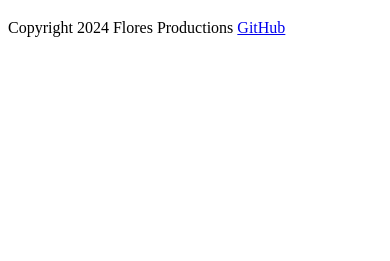
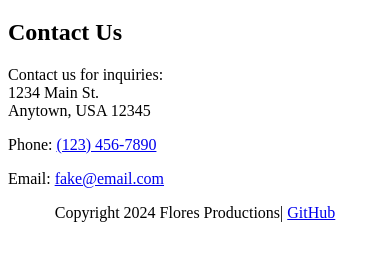
Before and after one commit to flores-97/Mod3-Assignment-Online-Store, a plain HTML site: page contact.html in a window 390 px wide. Shown: the part 131-392 px from the top of the page. Drawn offline with Linux system fonts and the light colour scheme.

Commit message:
Created contact page. linked phone and email

```diff
--- a/contact.html
+++ b/contact.html
@@ -16,15 +16,26 @@
              <li><a href="Contacts.html" target="_blank">Contact Us</a></li>
          </ul>
         </nav>
-     <h1>Victor's Gift Shop</h1>
+        <h1>Victor's Gift Shop</h1>
      </header>
 
      <main>
+        <div>
+            <h2>Contact Us</h2>
+            <p>Contact us for inquiries:
+            <br>
+            1234 Main St.
+            <br>
+            Anytown, USA 12345
+            </p>
+            <p>Phone: <a href="tel1234567890">(123) 456-7890</a></p>
+            <p>Email: <a href="mailto: fake@email.com">fake@email.com</a></p>
+        </div>
 
      </main>
 
      <footer>
-        Copyright 2024 Flores Productions
+        Copyright 2024 Flores Productions|
         <a href="https://github.com/flores-97?tab=repositories">GitHub</a>
     </footer>
 
--- a/style.css
+++ b/style.css
@@ -2,3 +2,6 @@ h1{
     text-align: center;
     font-style: italic;
 }
+footer{
+    text-align: center;
+}
```
Also changed, not shown: index.html (+11 -6 lines), products.html (+5 -6 lines).
